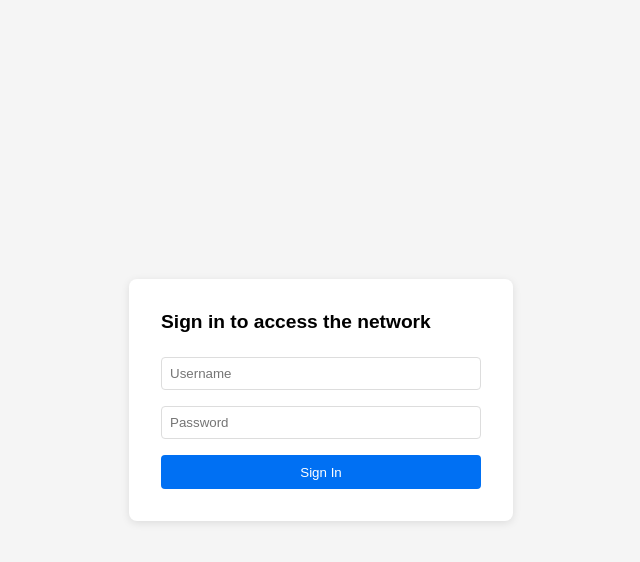
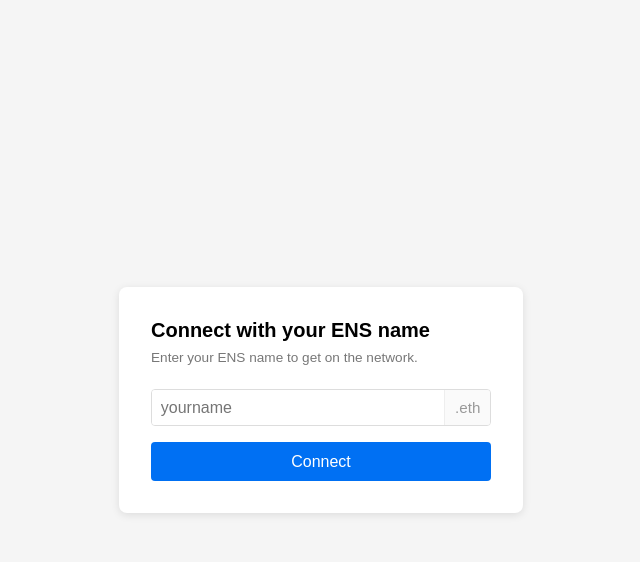
Before and after one commit to LeoFranklin015/ethtokyo-2026, a Flask app: page / in a window 1280 px wide. Shown: the top 562 px of the page, without its empty margins (319-959 px from the left). Run offline with Flask 3, Linux system fonts and the light colour scheme; parts of the project's set-up code (start-up, migrations or seed data) failed here and were passed over.

Commit message:
feat(portal): resolve ENS name to group, reject unknown, thread identity

```diff
--- a/portal/app.py
+++ b/portal/app.py
@@ -3,7 +3,6 @@
 import os
 import time
 import uuid
-import secrets
 import requests as _req
 import threading
 import ipaddress
@@ -11,10 +10,6 @@
 
 _log = logging.getLogger(__name__)
 _state_lock = threading.Lock()
-
-# Server-side nonce store: nonce -> unix timestamp of creation.
-# Nonces expire after 5 minutes and are deleted on successful verify.
-_wallet_nonces: dict[str, int] = {}
 
 app = Flask(__name__)
 app.secret_key = os.urandom(24)
@@ -33,30 +28,12 @@
 # Override with ENSCA_DNS_SERVER env var (default: 8.8.8.8).
 DNS_SERVER = os.environ.get("ENSCA_DNS_SERVER", "8.8.8.8")
 
-# Tier credentials loaded from environment variables.
-# Each tier requires ENSCA_<TIER>_USER and ENSCA_<TIER>_PASS to be set.
-# Example: ENSCA_BASIC_USER=basic ENSCA_BASIC_PASS=s3cur3pass
-def _load_tiers() -> dict:
-    tiers = {}
-    for tier in ("basic", "staff", "vip"):
-        user = os.environ.get(f"ENSCA_{tier.upper()}_USER", "").strip()
-        pw   = os.environ.get(f"ENSCA_{tier.upper()}_PASS", "").strip()
-        if user and pw:
-            tiers[(user, pw)] = tier
-    if not tiers:
-        raise RuntimeError(
-            "No tier credentials configured. Set ENSCA_BASIC_USER/ENSCA_BASIC_PASS, "
-            "ENSCA_STAFF_USER/ENSCA_STAFF_PASS, and ENSCA_VIP_USER/ENSCA_VIP_PASS."
-        )
-    return tiers
-
-TIERS = _load_tiers()
-
 # iptables fwmark per tier — used for tc classification and cross-tier DROP
-TIER_MARK = {"basic": "10", "staff": "20", "vip": "30"}
+TIER_MARK = {"basic": "10", "staff": "20", "vip": "30", "partner": "10", "hacker": "30"}
 
 AUTHED_IPS: dict[str, str] = {}    # ip -> tier
 SESSION_IDS: dict[str, str] = {}   # ip -> session UUID (shared with proxy)
+ENS_NAMES: dict[str, str] = {}     # ip -> ENS name entered at portal login
 
 CAPTIVE_PROBE_PATHS = [
     "/hotspot-detect.html",
@@ -99,17 +76,31 @@
     return None
 
 
-def _notify_session_created(session_id: str, ip: str, tier: str) -> None:
+def _lookup_ens(name):
+    ens = (name or "").strip().lower()
+    if not ens:
+        return None
+    try:
+        r = _req.get(f"{PROXY_INTERNAL}/internal/ens-lookup/{ens}", timeout=3)
+        if r.ok:
+            return r.json()
+    except Exception:
+        pass
+    return None
+
+
+def _notify_session_created(session_id: str, ip: str, tier: str, ens_name=None, user_id=None) -> None:
     group_id = _resolve_group(tier)
     if not group_id:
         return
     try:
         r = _req.post(f"{PROXY_INTERNAL}/internal/session-created", json={
             "session_id": session_id,
-            "user_id": "portal-anon",   # proxy resolves to real user via ENS/wallet; falls back to portal-anon sentinel
+            "user_id": user_id or "portal-anon",   # proxy resolves to real user via ENS/wallet; falls back to portal-anon sentinel
             "group_id": group_id,
             "ip": ip,
             "network_tier": tier,
+            "ens_name": ens_name,
             "logged_in_at": int(time.time()),
         }, timeout=2)
         if not r.ok:
@@ -130,7 +121,7 @@
         _log.warning("proxy session-ended notify failed: %s", e)
 
 
-def grant_access(ip: str, tier: str) -> None:
+def grant_access(ip: str, tier: str, ens_name=None, user_id=None) -> None:
     try:
         ipaddress.ip_address(ip)
     except ValueError:
@@ -158,7 +149,7 @@
         AUTHED_IPS[ip] = tier
         sid = str(uuid.uuid4())
         SESSION_IDS[ip] = sid
-        _notify_session_created(sid, ip, tier)
+        _notify_session_created(sid, ip, tier, ens_name, user_id)
 
 
 def revoke_access(ip: str) -> None:
@@ -181,6 +172,7 @@
                  "-j", "DNAT", "--to-destination", "8.8.8.8:53"])
         _apply_cross_tier_rules(ip, tier, action="D")
         sid = SESSION_IDS.pop(ip, None)
+        ENS_NAMES.pop(ip, None)
         del AUTHED_IPS[ip]
         if sid:
             _notify_session_ended(sid)
@@ -207,7 +199,7 @@
         return None
     if request.path in CAPTIVE_PROBE_PATHS:
         return redirect(f"{PORTAL_URL}/", 302)
-    if request.path in ("/", "/login", "/wallet-challenge", "/wallet-verify"):
+    if request.path in ("/", "/login"):
         return None
     return redirect("http://192.168.0.1:8080/", 302)
 
@@ -219,88 +211,14 @@
 
 @app.route("/login", methods=["POST"])
 def login():
-    username = request.form.get("username", "")
-    password = request.form.get("password", "")
+    ens_name = request.form.get("ens_name", "").strip().lower()
     ip = client_ip()
-    tier = TIERS.get((username, password))
-    if tier:
-        grant_access(ip, tier)
-        return redirect(f"{PORTAL_URL}/connected", 302)
-    return render_template("login.html", error="Invalid credentials")
-
-
-def _recover_address(msg: str, sig: str) -> str:
-    """Recover Ethereum address from an EIP-191 personal_sign signature."""
-    try:
-        from eth_account import Account
-        from eth_account.messages import encode_defunct
-        message = encode_defunct(text=msg)
-        return Account.recover_message(message, signature=sig).lower()
-    except Exception:
-        return ""
-
-
-@app.route("/wallet-challenge", methods=["GET"])
-def wallet_challenge():
-    nonce = secrets.token_hex(16)
-    now = int(time.time())
-    _wallet_nonces[nonce] = now
-    # Expire nonces older than 5 minutes
-    expired = [k for k, ts in list(_wallet_nonces.items()) if now - ts > 300]
-    for k in expired:
-        del _wallet_nonces[k]
-    return jsonify({"nonce": nonce, "ts": now})
-
-
-@app.route("/wallet-verify", methods=["POST"])
-def wallet_verify():
-    data = request.get_json(force=True) or {}
-    nonce = data.get("nonce", "")
-    signature = data.get("signature", "")
-    wallet_address = data.get("wallet_address", "").lower()
-
-    if nonce not in _wallet_nonces:
-        return jsonify({"ok": False, "reason": "invalid_nonce"}), 400
-
-    if int(time.time()) - _wallet_nonces[nonce] > 300:
-        del _wallet_nonces[nonce]
-        return jsonify({"ok": False, "reason": "nonce_expired"}), 400
-
-    del _wallet_nonces[nonce]
-
-    # Recover signer address from EIP-191 signature
-    message = f"Sign in to ENSCA\nNonce: {nonce}"
-    recovered = _recover_address(message, signature)
-    if not recovered:
-        return jsonify({"ok": False, "reason": "sig_verify_unavailable"}), 503
-    if recovered != wallet_address:
-        return jsonify({"ok": False, "reason": "signature_invalid"}), 403
-
-    # Look up user by wallet address via proxy admin API
-    try:
-        r = _req.get(
-            f"http://127.0.0.1:8081/admin/users/by-wallet/{wallet_address}",
-            headers={"Authorization": f"Bearer {os.environ.get('ENSCA_PROXY_ADMIN_TOKEN', '')}"},
-            timeout=5,
-        )
-        if r.status_code != 200:
-            return jsonify({"ok": False, "reason": "no_membership"}), 403
-        user = r.json()
-    except Exception as e:
-        return jsonify({"ok": False, "reason": f"proxy_error: {str(e)[:80]}"}), 502
-
-    ip = request.remote_addr
-    tier = user.get("group", {}).get("network_tier", "basic")
-    ens_name = user.get("ens_name") or wallet_address
-    grant_access(ip, tier)
-
-    return jsonify({
-        "ok": True,
-        "ens_name": ens_name,
-        "tier": tier,
-        "group_name": user.get("group", {}).get("name", tier),
-        "wallet_address": wallet_address,
-    })
+    ident = _lookup_ens(ens_name)
+    if not ident:
+        return render_template("login.html", error="ENS name not recognized")
+    ENS_NAMES[ip] = ident["ens_name"]
+    grant_access(ip, ident["network_tier"], ens_name=ident["ens_name"], user_id=ident["user_id"])
+    return redirect(f"{PORTAL_URL}/connected", 302)
 
 
 @app.route("/connected", methods=["GET"])
@@ -308,7 +226,7 @@
     ip = client_ip()
     if ip not in AUTHED_IPS:
         return redirect(f"{PORTAL_URL}/", 302)
-    return render_template("success.html", ip=ip, tier=AUTHED_IPS[ip])
+    return render_template("success.html", ip=ip, tier=AUTHED_IPS[ip], ens_name=ENS_NAMES.get(ip, ""))
 
 
 @app.route("/logout", methods=["POST"])
@@ -344,6 +262,7 @@
     # The portal will re-add correct rules when clients re-authenticate
     AUTHED_IPS.clear()
     SESSION_IDS.clear()
+    ENS_NAMES.clear()
     _log.info("portal startup: flushed mangle+nat chains, cleared in-memory state")
 
 
--- /dev/null
+++ b/portal/conftest.py
@@ -0,0 +1,3 @@
+import os, sys
+
+sys.path.insert(0, os.path.dirname(__file__))
--- a/portal/templates/login.html
+++ b/portal/templates/login.html
@@ -3,28 +3,38 @@
 <head>
   <meta charset="utf-8">
   <meta name="viewport" content="width=device-width, initial-scale=1">
-  <title>ENSCA — Sign In</title>
+  <title>ENSCA — Connect</title>
   <style>
     body { font-family: sans-serif; display: flex; justify-content: center;
            align-items: center; height: 100vh; margin: 0; background: #f5f5f5; }
     .card { background: white; padding: 2rem; border-radius: 8px;
-            box-shadow: 0 2px 8px rgba(0,0,0,0.1); width: 320px; }
-    h2 { margin: 0 0 1.5rem; font-size: 1.2rem; }
-    input { width: 100%; padding: 0.5rem; margin-bottom: 1rem;
-            border: 1px solid #ddd; border-radius: 4px; box-sizing: border-box; }
-    button { width: 100%; padding: 0.6rem; background: #0070f3;
-             color: white; border: none; border-radius: 4px; cursor: pointer; }
-    .error { color: red; font-size: 0.85rem; margin-bottom: 1rem; }
+            box-shadow: 0 2px 8px rgba(0,0,0,0.1); width: 340px; }
+    h2 { margin: 0 0 0.5rem; font-size: 1.25rem; }
+    p.sub { margin: 0 0 1.5rem; color: #777; font-size: 0.85rem; }
+    .field { display: flex; align-items: center; margin-bottom: 1rem;
+             border: 1px solid #ddd; border-radius: 4px; overflow: hidden; }
+    .field input { flex: 1; padding: 0.55rem; border: none; outline: none;
+                   font-size: 1rem; }
+    .field .suffix { padding: 0.55rem 0.6rem; color: #999; background: #fafafa;
+                     border-left: 1px solid #eee; font-size: 0.95rem; }
+    button { width: 100%; padding: 0.65rem; background: #0070f3;
+             color: white; border: none; border-radius: 4px; cursor: pointer;
+             font-size: 1rem; }
+    .error { color: #d00; font-size: 0.85rem; margin-bottom: 1rem; }
   </style>
 </head>
 <body>
   <div class="card">
-    <h2>Sign in to access the network</h2>
+    <h2>Connect with your ENS name</h2>
+    <p class="sub">Enter your ENS name to get on the network.</p>
     {% if error %}<p class="error">{{ error }}</p>{% endif %}
     <form method="POST" action="/login">
-      <input type="text" name="username" placeholder="Username" required>
-      <input type="password" name="password" placeholder="Password" required>
-      <button type="submit">Sign In</button>
+      <div class="field">
+        <input type="text" name="ens_name" placeholder="yourname" autocomplete="off"
+               autocapitalize="off" spellcheck="false" required autofocus>
+        <span class="suffix">.eth</span>
+      </div>
+      <button type="submit">Connect</button>
     </form>
   </div>
 </body>
--- a/portal/templates/success.html
+++ b/portal/templates/success.html
@@ -18,6 +18,7 @@
 <body>
   <div class="card">
     <h2>You're connected</h2>
+    {% if ens_name %}<p>Signed in as <strong>{{ ens_name }}</strong></p>{% endif %}
     <p>Tier: <strong>{{ tier }}</strong></p>
     <p>Access granted for {{ ip }}</p>
     <form method="POST" action="/logout">
```
Also changed, not shown: portal/tests/test_login.py (added, +25 -0 lines).
